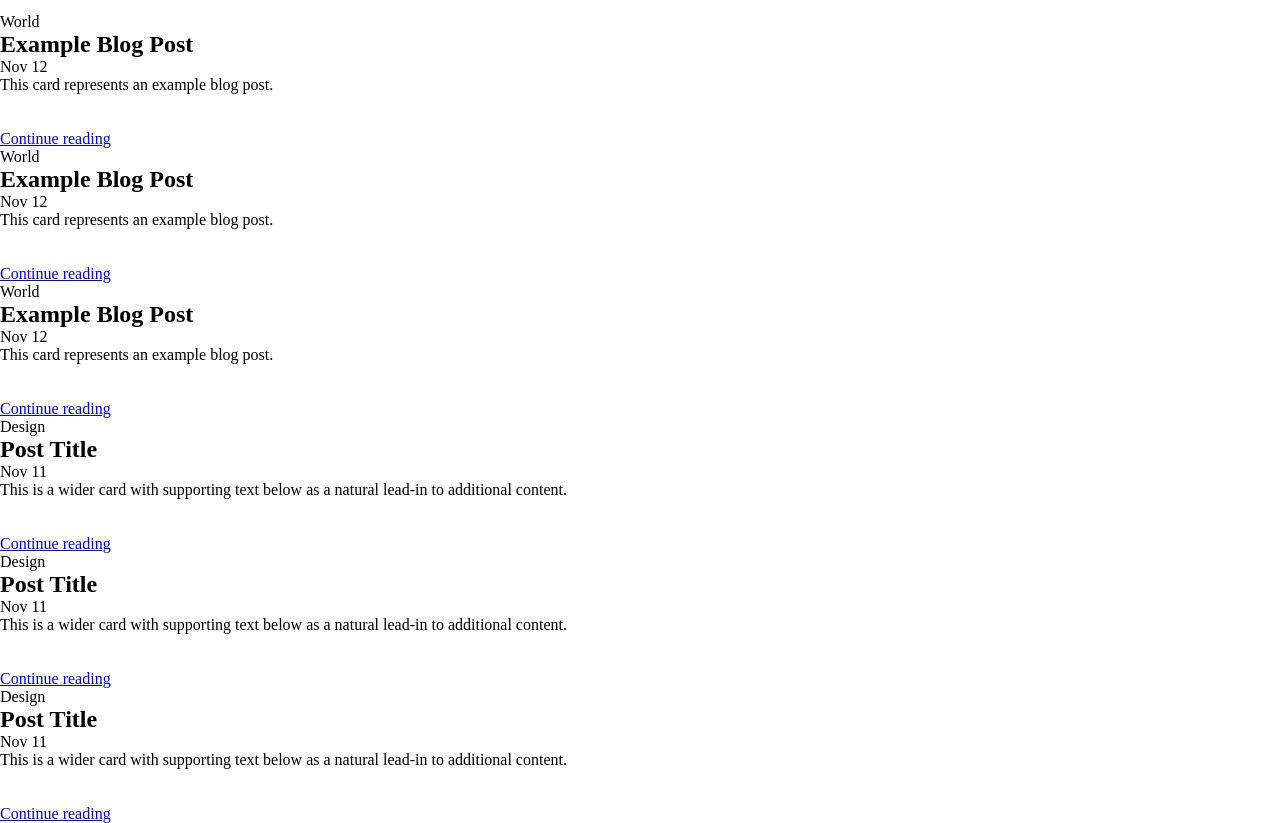
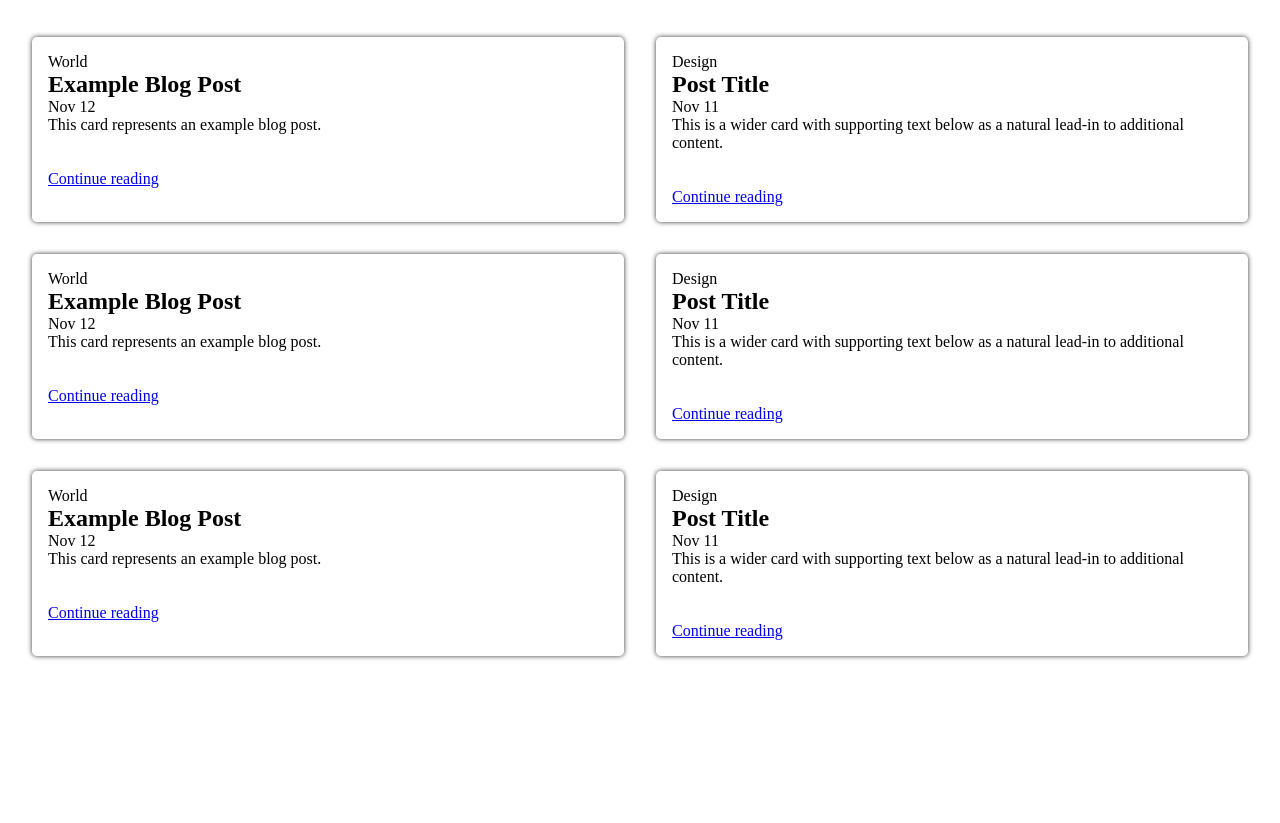
Before and after one commit to black-witch-018/CodeHelp-Blog-Assignment, a plain HTML site: page index.html in a window 1280 px wide. Shown: the part 56-879 px from the top of the page. After the commit the page ends 800 px from the top, so only its background shows below. Drawn offline with Linux system fonts and the light colour scheme.

Commit message:
Cards Styled

```diff
--- a/styles.css
+++ b/styles.css
@@ -17,3 +17,16 @@ wrapper{
 .under{
     text-decoration:underline;
 }
+.container{
+    display: grid;
+    grid-template-columns: repeat(2, 1fr);
+    grid-template-rows: repeat(3, 1fr);
+    grid-auto-flow: column;
+    gap:2em;
+    margin:1.5em 2em;
+}
+.card{
+    padding:1em;
+    box-shadow: 0 0 5px #333;
+    border-radius:0.3em;
+}
```
